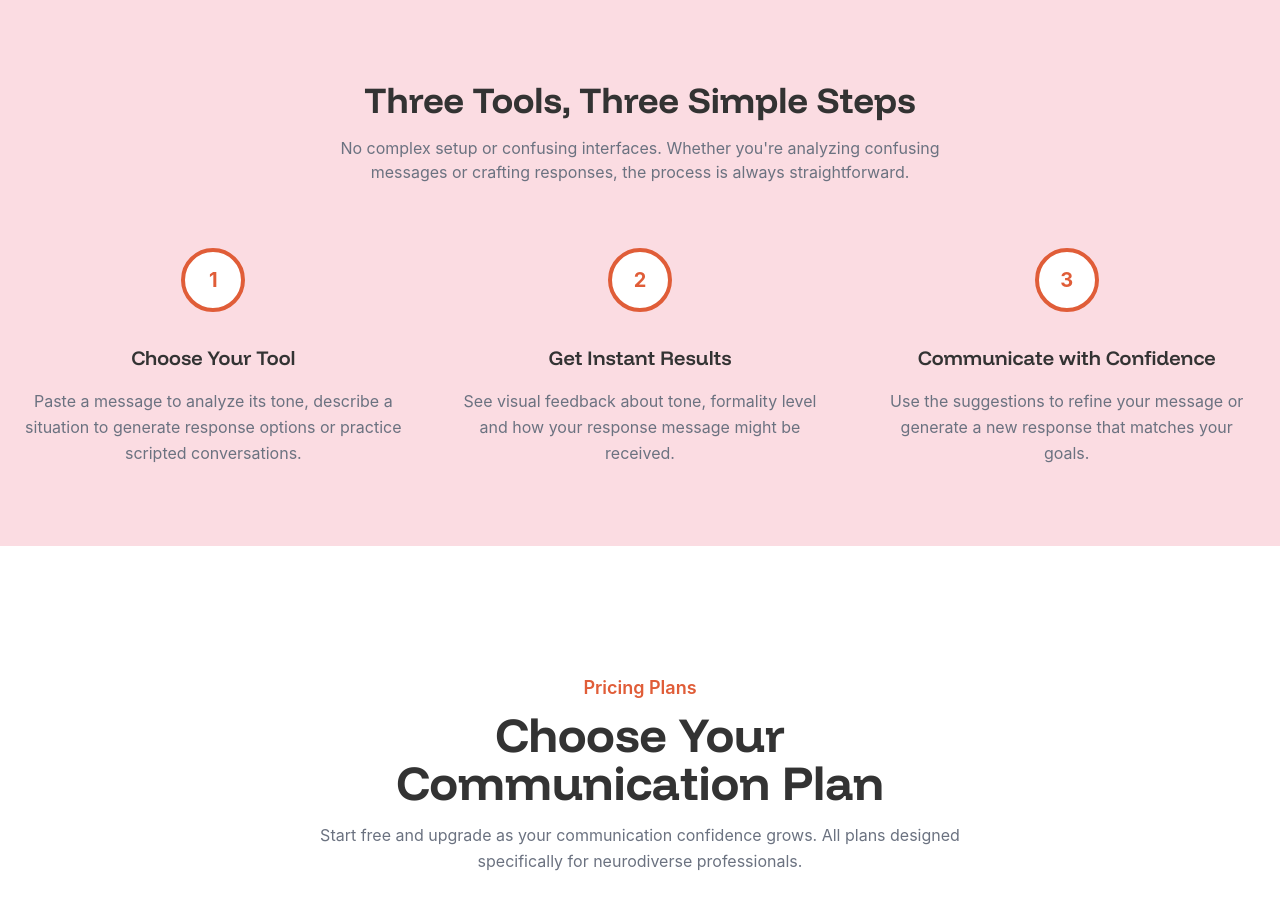
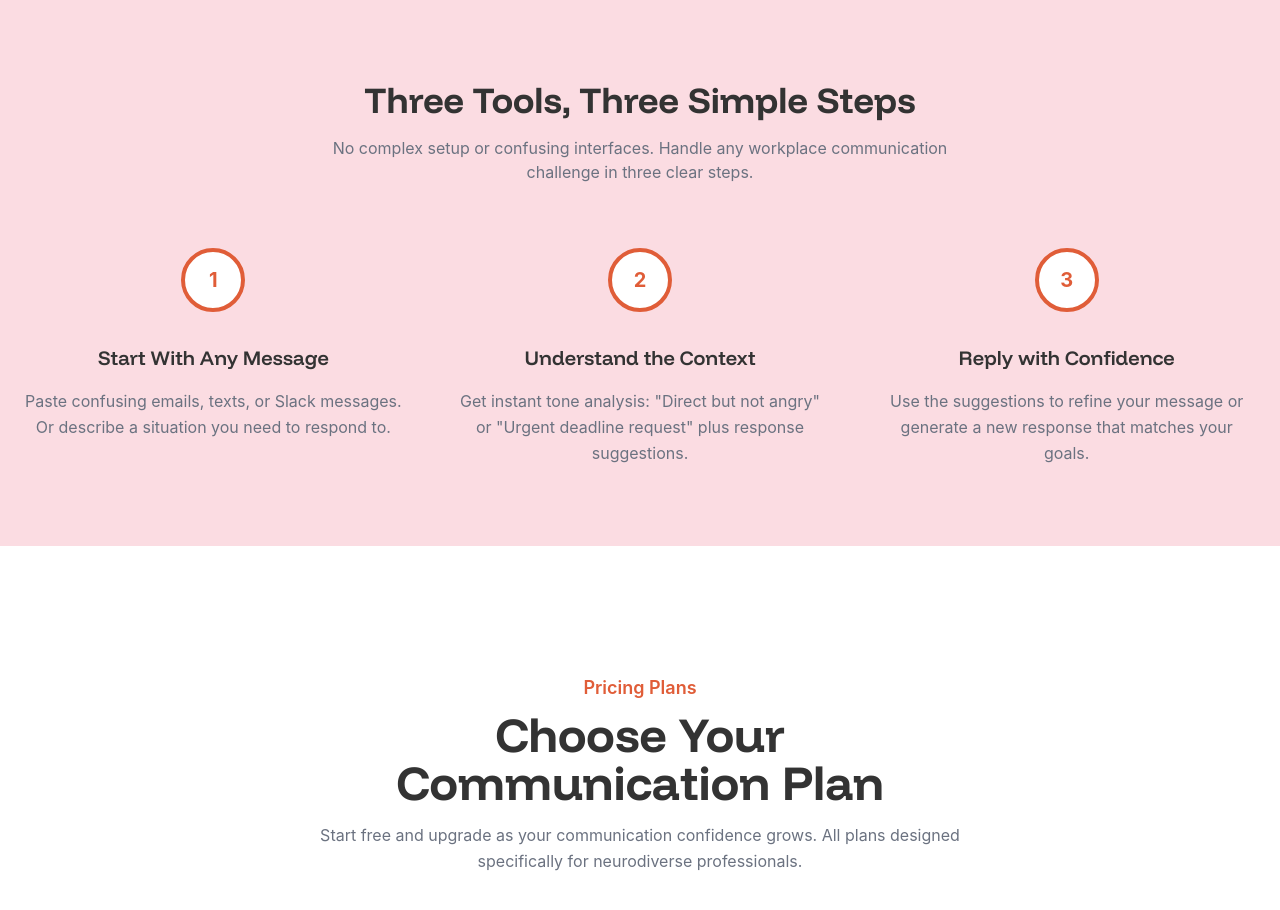
Before and after one commit to nocheerleader/neurocomms, a React (Vite) app: page / in a window 1280 px wide. Shown: the part 1440-2350 px from the top of the page. Built offline with nearby package versions, Linux system fonts and the light colour scheme; no server answers.

Commit message:
Updated HowItWorks.tsx

```diff
--- a/src/components/HowItWorks.tsx
+++ b/src/components/HowItWorks.tsx
@@ -3,17 +3,17 @@ import React from 'react';
 const steps = [
   {
     number: '1',
-    title: 'Choose Your Tool',
-    description: 'Paste a message to analyze its tone, describe a situation to generate response options or practice scripted conversations.'
+    title: 'Start With Any Message',
+    description: 'Paste confusing emails, texts, or Slack messages. Or describe a situation you need to respond to.'
   },
   {
     number: '2',
-    title: 'Get Instant Results',
-    description: 'See visual feedback about tone, formality level and how your response message might be received.'
+    title: 'Understand the Context',
+    description: 'Get instant tone analysis: "Direct but not angry" or "Urgent deadline request" plus response suggestions.'
   },
   {
     number: '3',
-    title: 'Communicate with Confidence',
+    title: 'Reply with Confidence',
     description: 'Use the suggestions to refine your message or generate a new response that matches your goals.'
   }
 ];
@@ -27,7 +27,7 @@ export function HowItWorks() {
             Three Tools, Three Simple Steps
           </h3>
           <p className="text-base text-muted-foreground max-w-2xl mx-auto">
-            No complex setup or confusing interfaces. Whether you're analyzing confusing messages or crafting responses, the process is always straightforward.
+            No complex setup or confusing interfaces. Handle any workplace communication challenge in three clear steps.
           </p>
         </div>
 
```
